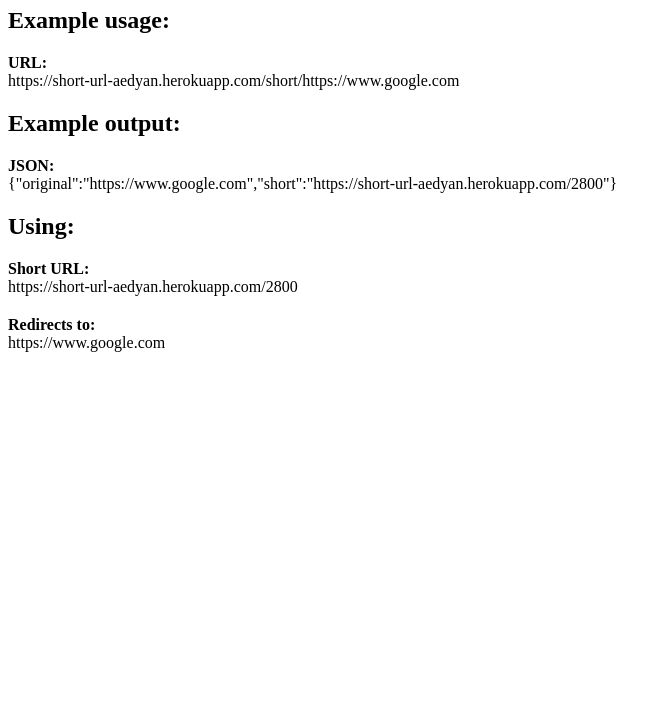
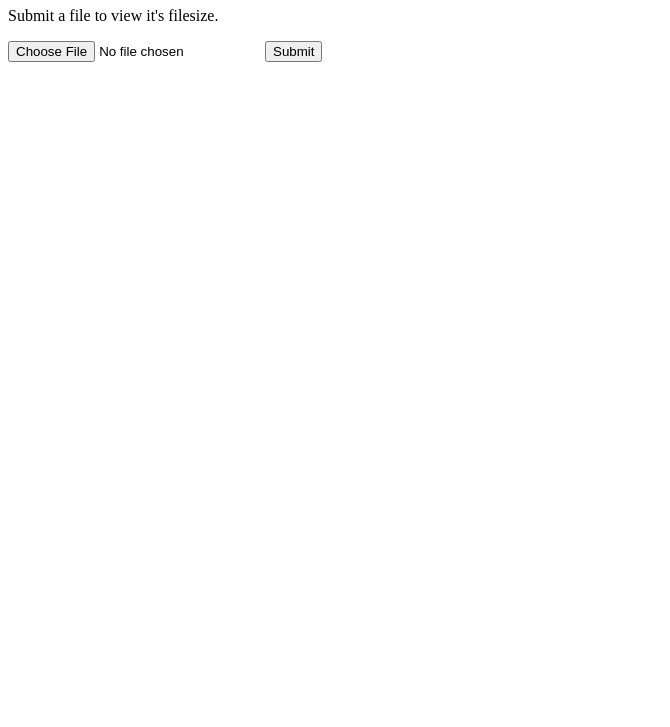
Before and after one commit to aedryan/file-metadata, a website: page index.html in a window 1280 px wide. Shown: the part 73-800 px from the top of the page, without its empty margins (0-670 px from the left). Drawn offline with Linux system fonts and the light colour scheme.

Commit message:
Finished adding functionality.

```diff
--- a/index.html
+++ b/index.html
@@ -1,33 +1,14 @@
 <!DOCTYPE html>
 <html>
     <head>
-        <title>URL Shortener Microservice</title>
-        <style>
-            section {
-                margin: 0 0 20px 0;
-            }
-        </style>
+        <title>File Metadata Microservice</title>
     </head>
     <body>
-        <h1>URL Shortener Microservice</h1>
-        <h2>Example usage:</h2>
-        <section>
-            <b>URL: </b>
-            <div>https://short-url-aedyan.herokuapp.com/short/https://www.google.com</div>
-        </section>
-        <h2>Example output:</h2>
-        <section>
-            <b>JSON: </b>
-            <div>{"original":"https://www.google.com","short":"https://short-url-aedyan.herokuapp.com/2800"}</div>
-        </section>
-        <h2>Using:</h2>
-        <section>
-            <b>Short URL: </b>
-            <div>https://short-url-aedyan.herokuapp.com/2800</div>
-        </section>
-         <section>
-            <b>Redirects to: </b>
-            <div>https://www.google.com</div>
-        </section>
+        <h1>File Metadata Microservice</h1>
+        <p>Submit a file to view it's filesize.</p>
+        <form id="form" method="post" enctype="multipart/form-data" action="file-size">
+            <input type="file" id="file" name="newFile" />
+            <input type="submit" id="submit" value="Submit" />
+        </form>
     </body>
 </html>
--- a/package.json
+++ b/package.json
@@ -16,7 +16,8 @@
   "author": "Andrew Cox",
   "license": "ISC",
   "dependencies": {
-    "express": "^4.15.2"
+    "express": "^4.15.2",
+    "multer": "^1.3.0"
   },
   "keywords": [
     "node",
```
Also changed, not shown: server.js (+7 -0 lines).
